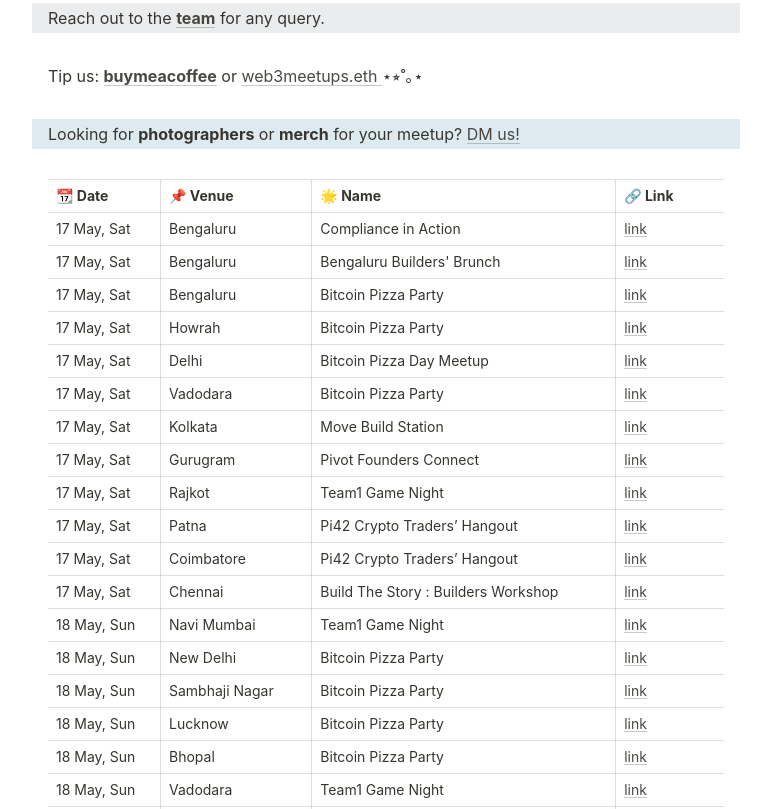
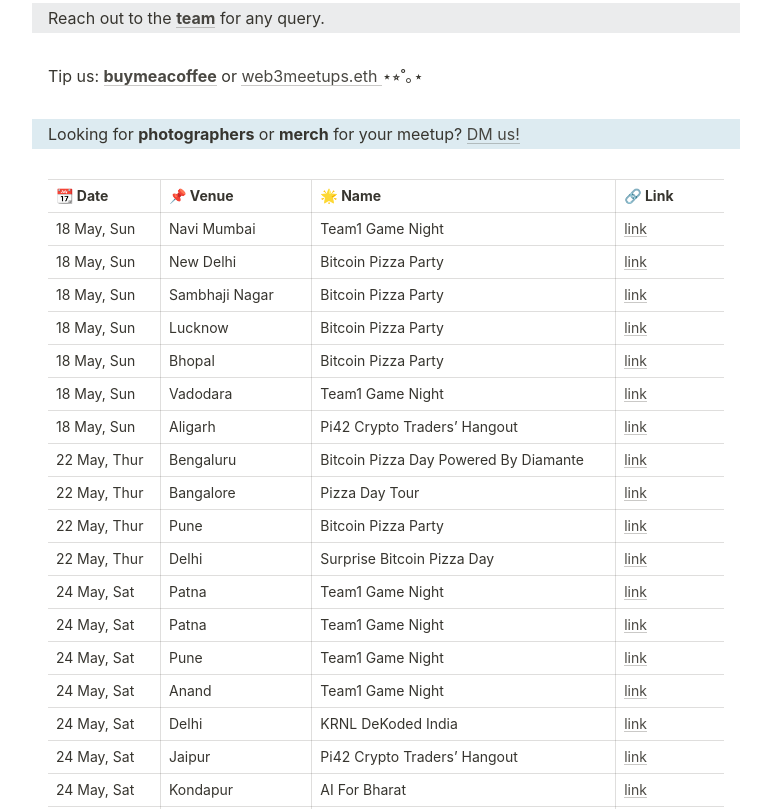
Before and after one commit to web3Gurung/web3meetups-simple, a plain HTML site: page index.html in a window 1280 px wide. Shown: the part 561-1370 px from the top of the page, without its empty margins (254-1025 px from the left). Drawn offline with Linux system fonts and the light colour scheme.

Commit message:
remove old meetups

```diff
--- a/index.html
+++ b/index.html
@@ -118,102 +118,6 @@
 					</tr>
 				</thead>
 				<tbody>
-					<tr>
-						<td>17 May, Sat</td>
-						<td>Bengaluru</td>
-						<td>Compliance in Action</td>
-						<td> <a target="_blank" rel="noreferrer noopener"
-								href="https://t.ly/1oYd8">link</a>
-						</td>
-					</tr>
-					<tr>
-						<td>17 May, Sat</td>
-						<td>Bengaluru</td>
-						<td>Bengaluru Builders' Brunch</td>
-						<td> <a target="_blank" rel="noreferrer noopener"
-								href="https://lu.ma/v7xlzgm6?utm_source=web3meetups">link</a>
-						</td>
-					</tr>
-					<tr>
-						<td>17 May, Sat</td>
-						<td>Bengaluru</td>
-						<td>Bitcoin Pizza Party</td>
-						<td> <a target="_blank" rel="noreferrer noopener"
-								href="https://t.ly/GETL7">link</a>
-						</td>
-					</tr>
-					<tr>
-						<td>17 May, Sat</td>
-						<td>Howrah</td>
-						<td>Bitcoin Pizza Party</td>
-						<td> <a target="_blank" rel="noreferrer noopener"
-								href="https://t.ly/FfPgL">link</a>
-						</td>
-					</tr>
-					<tr>
-						<td>17 May, Sat</td>
-						<td>Delhi</td>
-						<td>Bitcoin Pizza Day Meetup</td>
-						<td> <a target="_blank" rel="noreferrer noopener"
-								href="https://lu.ma/mjjkr1wh?utm_source=web3meetups">link</a>
-						</td>
-					</tr>
-					<tr>
-						<td>17 May, Sat</td>
-						<td>Vadodara</td>
-						<td>Bitcoin Pizza Party</td>
-						<td> <a target="_blank" rel="noreferrer noopener"
-								href="https://t.ly/QeC83">link</a>
-						</td>
-					</tr>
-					<tr>
-						<td>17 May, Sat</td>
-						<td>Kolkata</td>
-						<td>Move Build Station</td>
-						<td> <a target="_blank" rel="noreferrer noopener"
-								href="https://t.ly/X_eK4">link</a>
-						</td>
-					</tr>
-					<tr>
-						<td>17 May, Sat</td>
-						<td>Gurugram</td>
-						<td>Pivot Founders Connect</td>
-						<td> <a target="_blank" rel="noreferrer noopener"
-								href="https://t.ly/_DW9_">link</a>
-						</td>
-					</tr>
-					<tr>
-						<td>17 May, Sat</td>
-						<td>Rajkot</td>
-						<td>Team1 Game Night</td>
-						<td> <a target="_blank" rel="noreferrer noopener"
-								href="https://t.ly/2zmwt">link</a>
-						</td>
-					</tr>
-					<tr>
-						<td>17 May, Sat</td>
-						<td>Patna</td>
-						<td>Pi42 Crypto Traders’ Hangout</td>
-						<td> <a target="_blank" rel="noreferrer noopener"
-								href="https://t.ly/ynHL9">link</a>
-						</td>
-					</tr>
-					<tr>
-						<td>17 May, Sat</td>
-						<td>Coimbatore</td>
-						<td>Pi42 Crypto Traders’ Hangout</td>
-						<td> <a target="_blank" rel="noreferrer noopener"
-								href="https://t.ly/riCcl">link</a>
-						</td>
-					</tr>
-					<tr>
-						<td>17 May, Sat</td>
-						<td>Chennai</td>
-						<td>Build The Story : Builders Workshop</td>
-						<td> <a target="_blank" rel="noreferrer noopener"
-								href="https://lu.ma/8400cl15?utm_source=web3meetups">link</a>
-						</td>
-					</tr>
 					<tr>
 						<td>18 May, Sun</td>
 						<td>Navi Mumbai</td>
```
